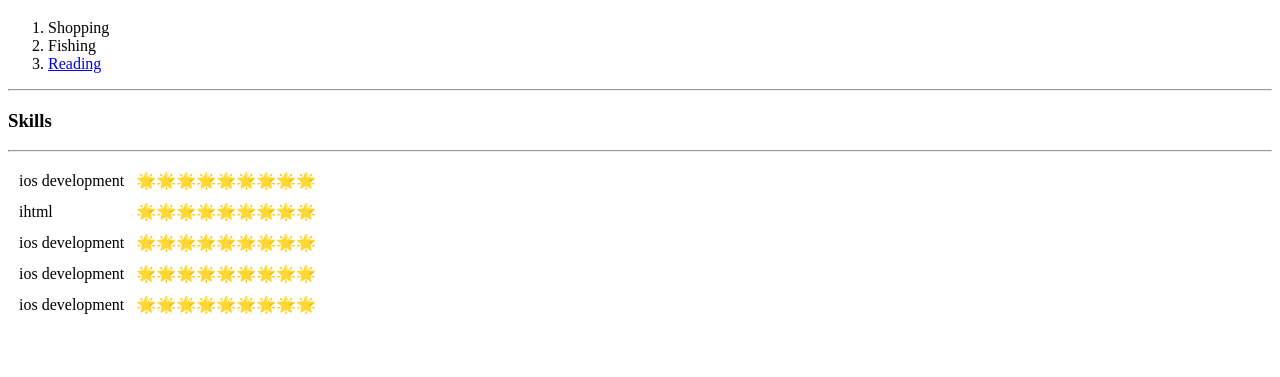
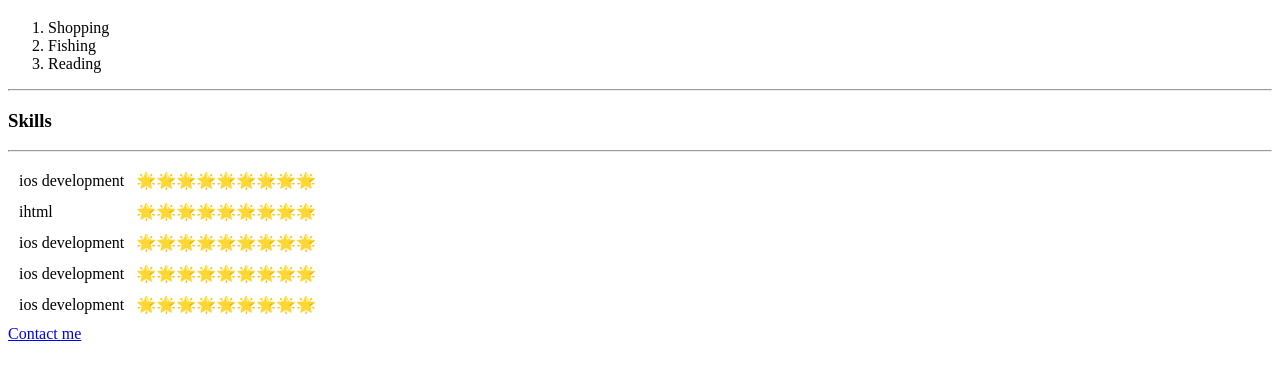
Before and after one commit to clark831001/CV_example-, a plain HTML site: page index.html in a window 1280 px wide. Shown: the part 93-470 px from the top of the page. Drawn offline with Linux system fonts and the light colour scheme.

Commit message:
Update index.html

```diff
--- a/index.html
+++ b/index.html
@@ -23,7 +23,7 @@
     <ol>
       <li>Shopping</li>
       <li>Fishing</li>
-      <li><a href="https://wwww.facebook.com">Reading</a></li>
+      <li>Reading</li>
     </ol>
   </body>
 <hr>
@@ -54,6 +54,6 @@
    </tr>
 </table>
 
-
+<a href="contact me form.html">Contact me</a>
 
 </html>
```
